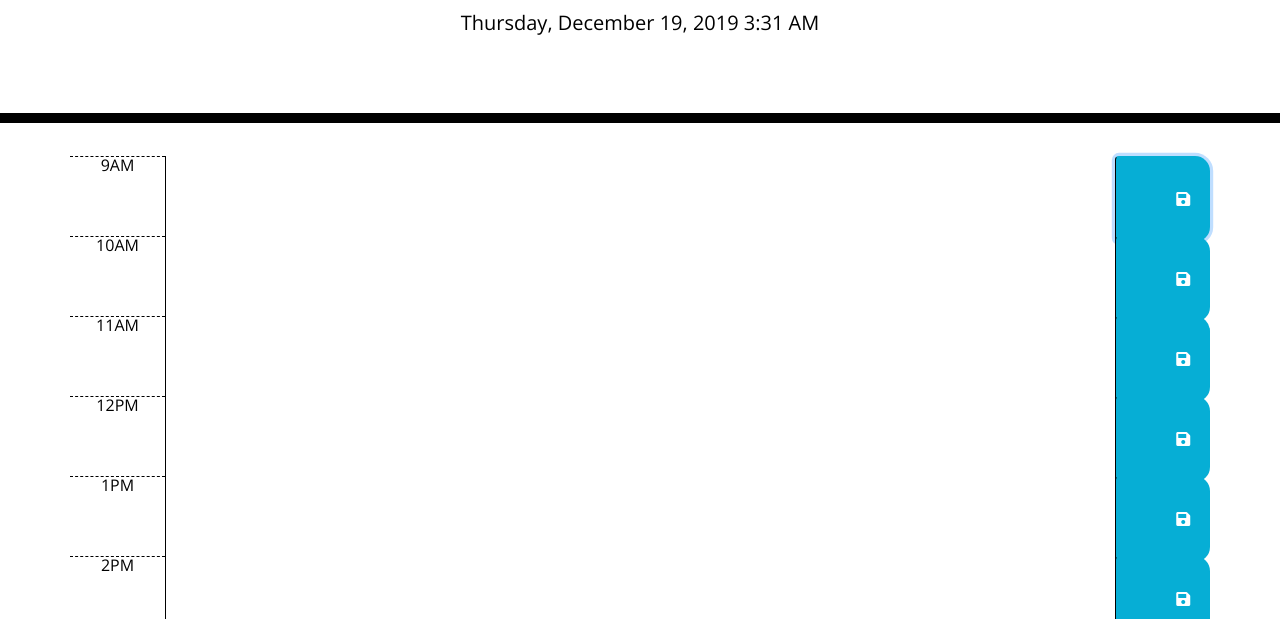
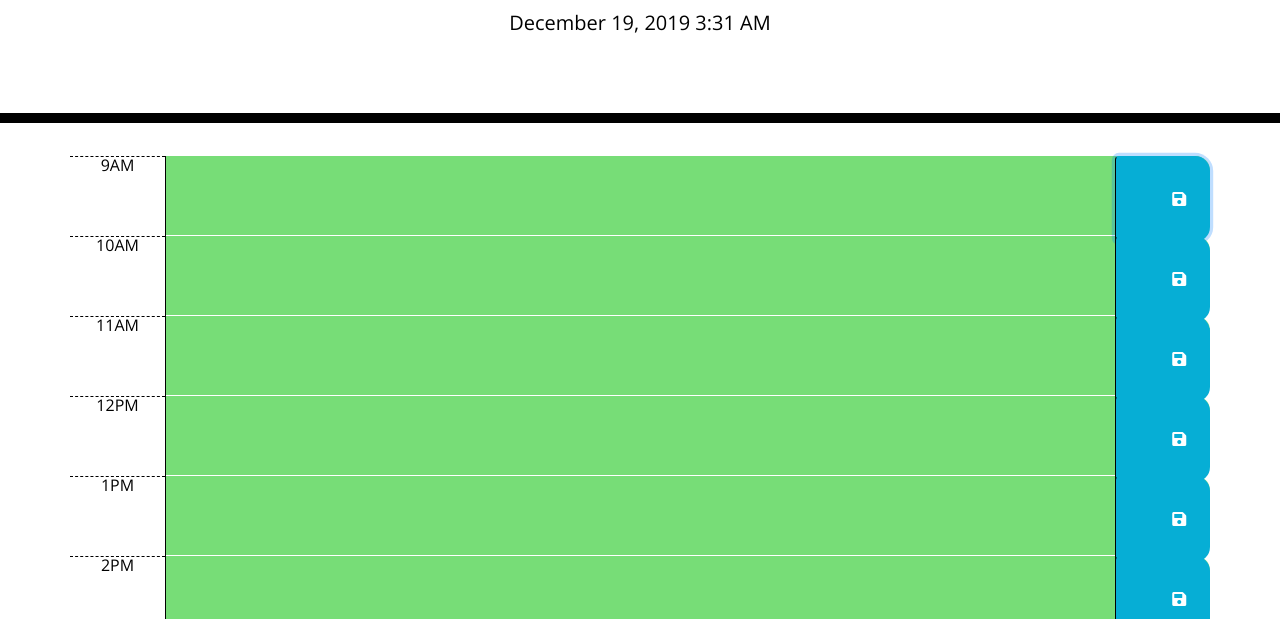
Before and after one commit to jarrodfinn/Homework-5, a plain HTML site: page index.html in a window 1280 px wide. Both pictures are taken after a click on the button 1162 px from the left and 380 px from the top of the page. Shown: the part 181-800 px from the top of the page. Drawn offline with nearby package versions, Linux system fonts and the light colour scheme.

Commit message:
Implemented time based functionality to correspond to time of day

```diff
--- a/script.js
+++ b/script.js
@@ -1,8 +1,43 @@
 $(document).ready(function () {
-    $(".saveBtn").on("click", function () {
+    var keys = Object.keys(localStorage);
+    for (let i = 0; i < keys.length; i++) {
+        var value = localStorage.getItem(keys[i]);
+        var temp = $("#" + keys[i]).find("textarea")
+        temp.val(value);
+    }
+    $(".saveBtn").on("click", function (event) {
+        event.preventDefault();
+        console.log(this);
         var value = $(this).siblings(".description").val();
-        var time = $(this).siblings(".hour").text();
+        var time = $(this).parent().attr("id");
+
         localStorage.setItem(time, value);
     });
-    $('#currentDay').text(moment().format('LLLL'));
+    $("#currentDay").text(moment().format("LLL"));
+    function timeFrame() {
+        var currentHours = moment().hours();
+
+        $(".time-block").each(function () {
+            var hourEl = $(this).attr("id");
+            var hourDay = hourEl.substring(5, hourEl.length);
+            var intHourDay = parseInt(hourDay)
+            var intCurrentHours = parseInt(currentHours);
+            if (parseInt(intHourDay) < parseInt(intCurrentHours)) {
+                $(this).addClass("past");
+                $(this).removeClass("future");
+                $(this).removeClass("present");
+            }
+            else if (parseInt(intHourDay) > parseInt(intCurrentHours)) {
+                $(this).addClass("future");
+                $(this).removeClass("present");
+                $(this).removeClass("past");
+            }
+            else if (parseInt(intHourDay) === parseInt(intCurrentHours)) {
+                $(this).addClass("present");
+                $(this).removeClass("future");
+                $(this).removeClass("past");
+            }
+        })
+    };
+    timeFrame();
 });
```
Also changed, not shown: index.html (+20 -21 lines), 1 other file.
